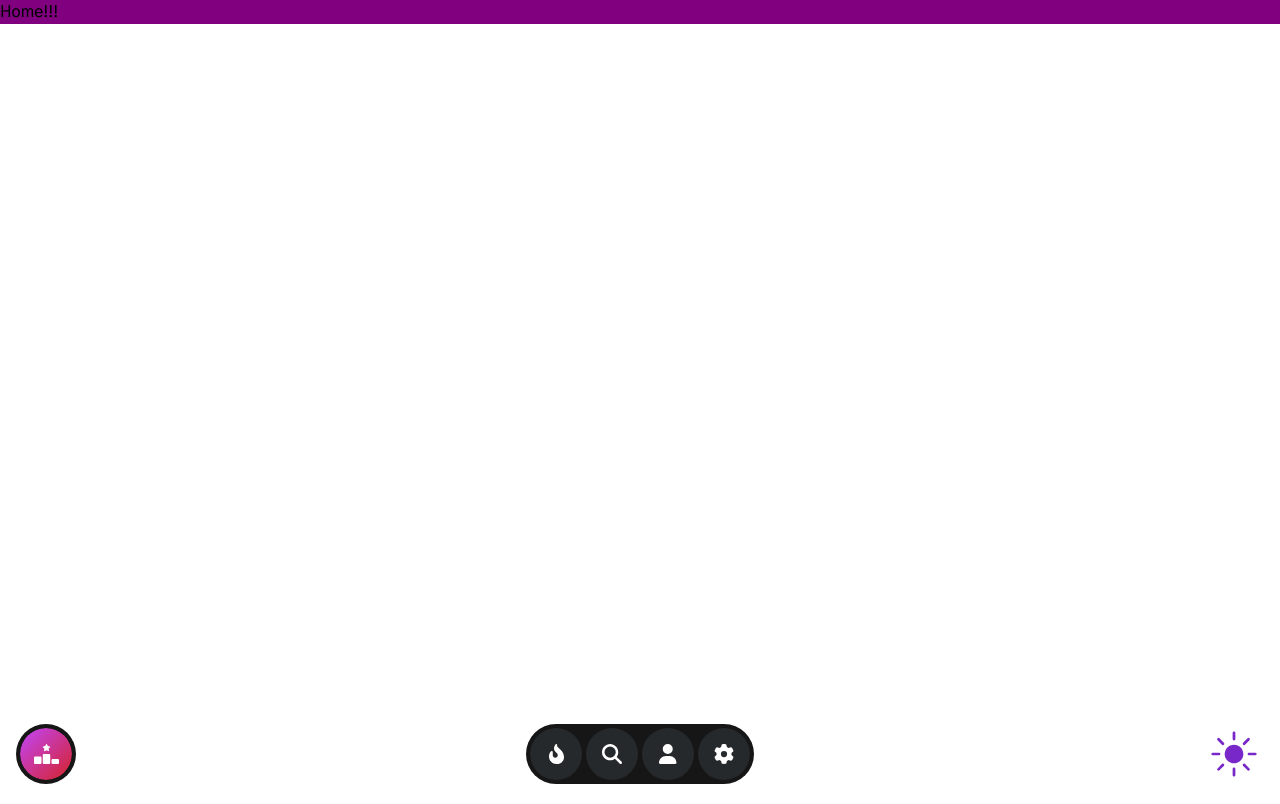
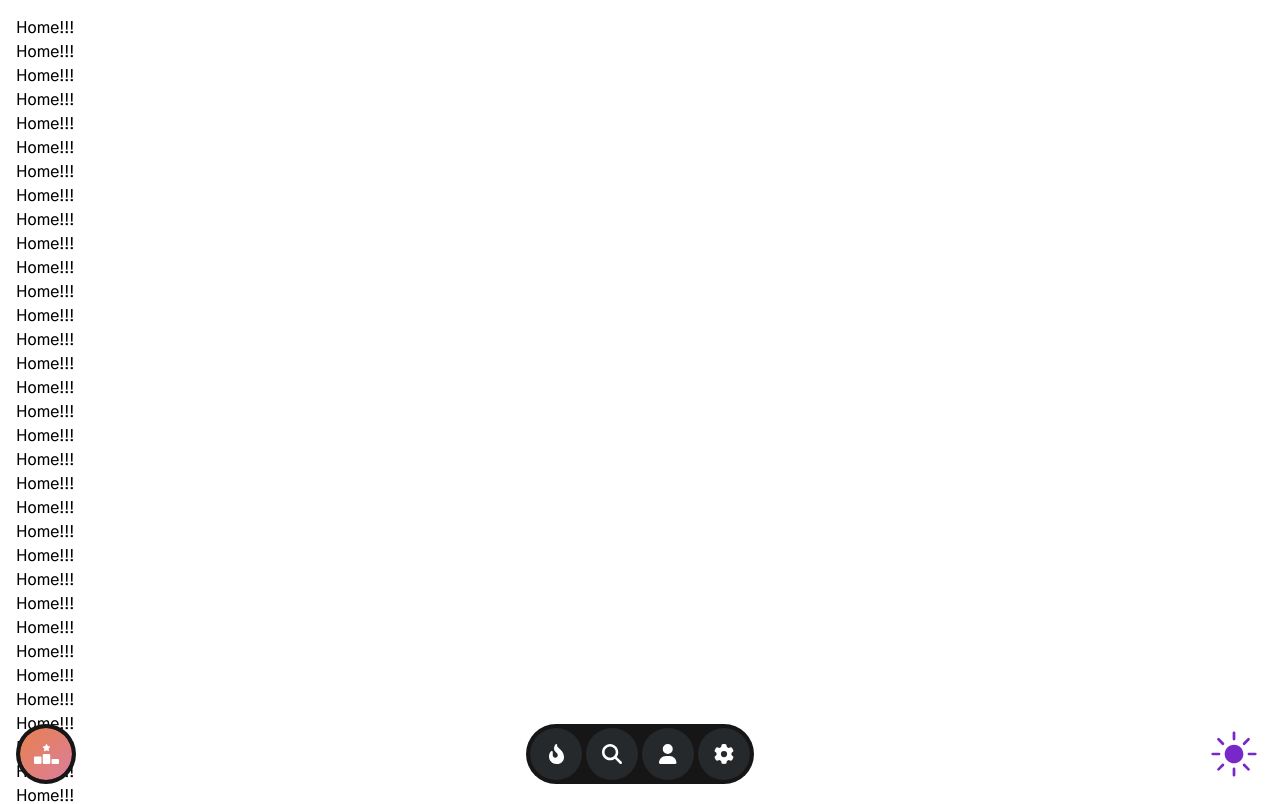
Before and after one commit to potionstory/colosseum, a Next.js app in the folder frontend/: page / in a window 1280 px wide. Shown: the top 804 px of the page. Built offline with nearby package versions, Linux system fonts and the light colour scheme.

Commit message:
[update] frontend: Main Component working

```diff
--- a/frontend/src/components/base/Layout.tsx
+++ b/frontend/src/components/base/Layout.tsx
@@ -11,7 +11,7 @@ const Layout: NextPage<Props> = ({ children }) => {
   return (
     <>
       <Header />
-      <Main child={children} />
+      <Main>{children}</Main>
     </>
   );
 };
--- a/frontend/src/components/base/Main.tsx
+++ b/frontend/src/components/base/Main.tsx
@@ -1,20 +1,85 @@
 import React from "react";
-import type { NextComponentType } from "next";
+import type { NextPage } from "next";
 import { styled } from "../../styles/stitches.config";
 
 interface Props {
-  child: React.ReactNode;
+  children: React.ReactNode;
 }
 
-const Main: NextComponentType<Props> = ({ child }) => {
-  return <MainWrap>{child}</MainWrap>;
+const Main: NextPage<Props> = ({ children }) => {
+  return (
+    <MainWrap>
+      {children}
+      {children}
+      {children}
+      {children}
+      {children}
+      {children}
+      {children}
+      {children}
+      {children}
+      {children}
+      {children}
+      {children}
+      {children}
+      {children}
+      {children}
+      {children}
+      {children}
+      {children}
+      {children}
+      {children}
+      {children}
+      {children}
+      {children}
+      {children}
+      {children}
+      {children}
+      {children}
+      {children}
+      {children}
+      {children}
+      {children}
+      {children}
+      {children}
+      {children}
+      {children}
+      {children}
+      {children}
+      {children}
+      {children}
+      {children}
+      {children}
+      {children}
+      {children}
+      {children}
+      {children}
+      {children}
+      {children}
+      {children}
+      {children}
+      {children}
+      {children}
+      {children}
+      {children}
+      {children}
+      {children}
+      {children}
+      {children}
+      {children}
+      {children}
+      {children}
+      {children}
+      {children}
+    </MainWrap>
+  );
 };
 
 export default Main;
 
 const MainWrap = styled("main", {
-  backgroundColor: "orange",
+  padding: "16px 16px 80px",
   "@sm": {
-    backgroundColor: "purple",
+    paddingBottom: "92px",
   },
 });
```
